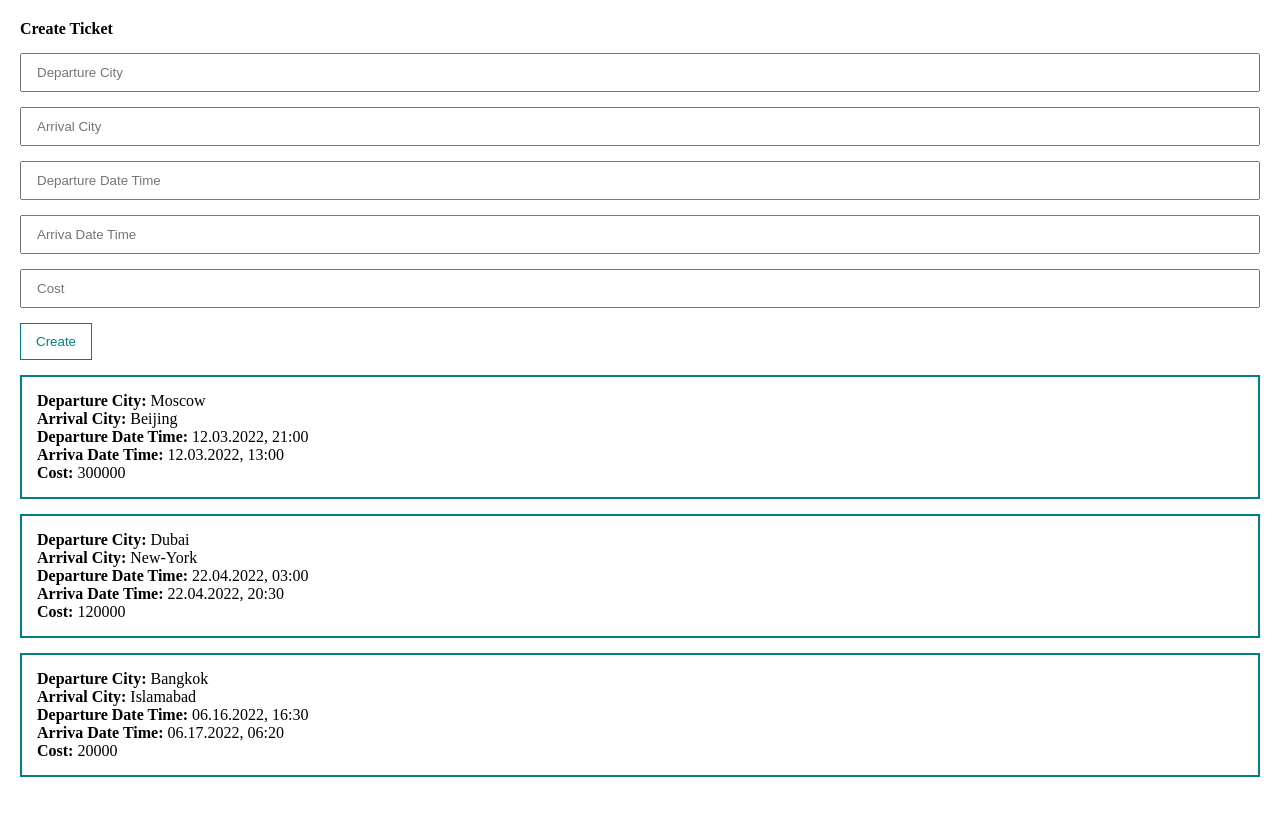
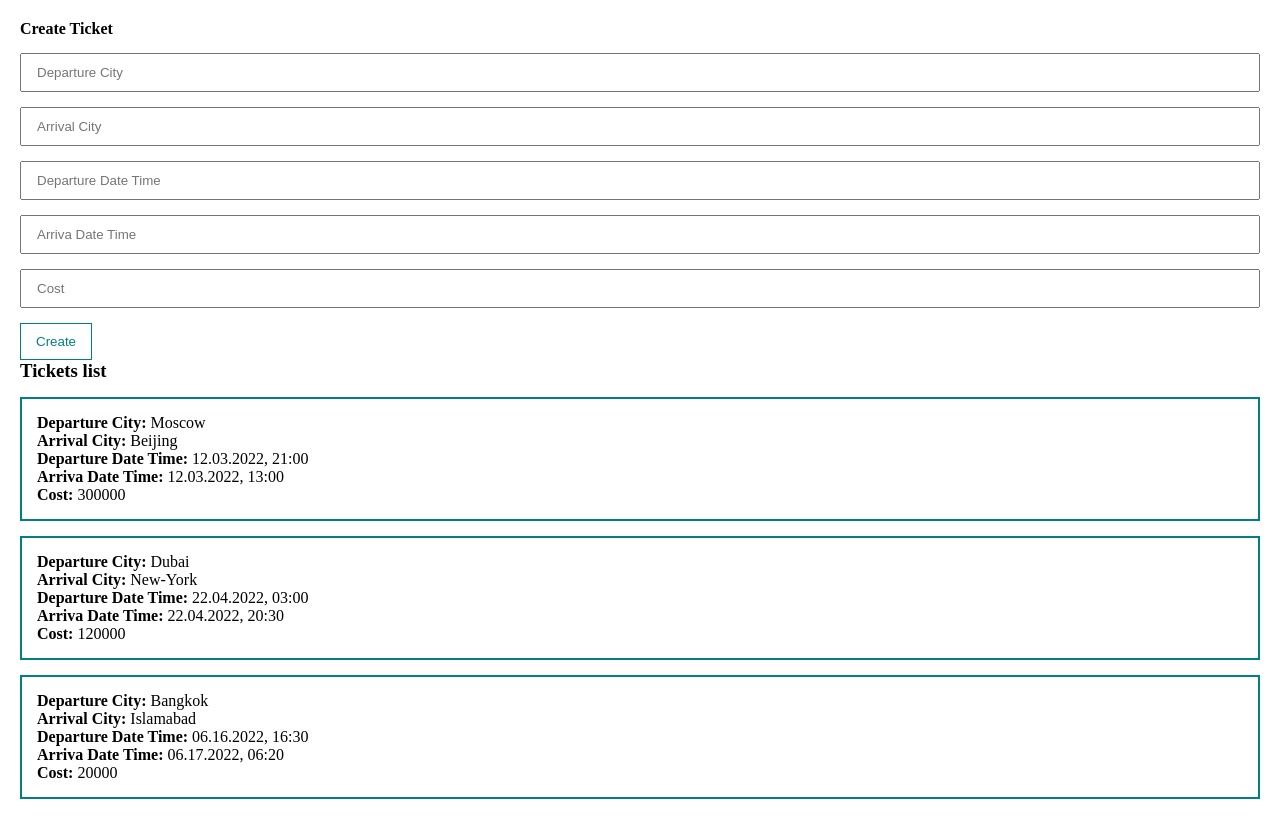
Before and after one commit to Dmitrii173173/Front_Vue_app, a Vue app: page / in a window 1280 px wide. Built offline with nearby package versions, Linux system fonts and the light colour scheme.

Commit message:
Commit_5_Add_TicketItem

```diff
--- a/src/components/TicketForm.vue
+++ b/src/components/TicketForm.vue
@@ -6,7 +6,7 @@
                 <input v-model="ticket.arrivalcity" class="input" type="text" placeholder="Arrival City">
                 <input v-model="ticket.departuredatetime" class="input" type="text" placeholder="Departure Date Time">
                 <input v-model="ticket.arrivadatetime" class="input" type="text" placeholder="Arriva Date Time">
-                <input v-model="ticket.cost" class="input" type="text" placeholder="Сost">
+                <input v-model="ticket.cost" class="input" type="text" placeholder="Cost">
                 <button class="btn" @click="createTicket">Create</button>
         </form>
     </div>
--- a/src/components/TicketItem.vue
+++ b/src/components/TicketItem.vue
@@ -1,12 +1,22 @@
 <template>
-    <div>
+        <div class="ticket">
+                <div><strong>Departure City: </strong>{{ ticket.departurecity }}</div>
+                <div><strong>Arrival City: </strong>{{ ticket.arrivalcity }}</div>
+                <div><strong>Departure Date Time: </strong>{{ ticket.departuredatetime }}</div>
+                <div><strong>Arriva Date Time: </strong>{{ ticket.arrivadatetime }}</div>
+                <div><strong>Cost: </strong>{{ ticket.cost }}</div>
+        </div>
 
-    </div>
 </template>
 
 <script>
 export default {
-
+        props: {
+            ticket: {
+                type: Object,
+                required: true,
+            }
+        }
     }
 </script>
 
--- a/src/components/TicketList.vue
+++ b/src/components/TicketList.vue
@@ -1,17 +1,14 @@
 <template>
     <div>
-            <div class="ticket" v-for="ticket in tickets" v-bind:key="ticket.id">
-                <div><strong>Departure City: </strong>{{ ticket.departurecity }}</div>
-                <div><strong>Arrival City: </strong>{{ ticket.arrivalcity }}</div>
-                <div><strong>Departure Date Time: </strong>{{ ticket.departuredatetime }}</div>
-                <div><strong>Arriva Date Time: </strong>{{ ticket.arrivadatetime }}</div>
-                <div><strong>Cost: </strong>{{ ticket.cost }}</div>
-            </div>
+        <h3>Tickets list</h3>
+        <ticket-item v-for="ticket in tickets" :ticket="ticket" :key="ticket.id"/>
     </div>
 </template>
 
 <script>
+import TicketItem from "./TicketItem.vue";
 export default {
+  components: { TicketItem },
     props:{
         tickets:{
             type: Array,
```
